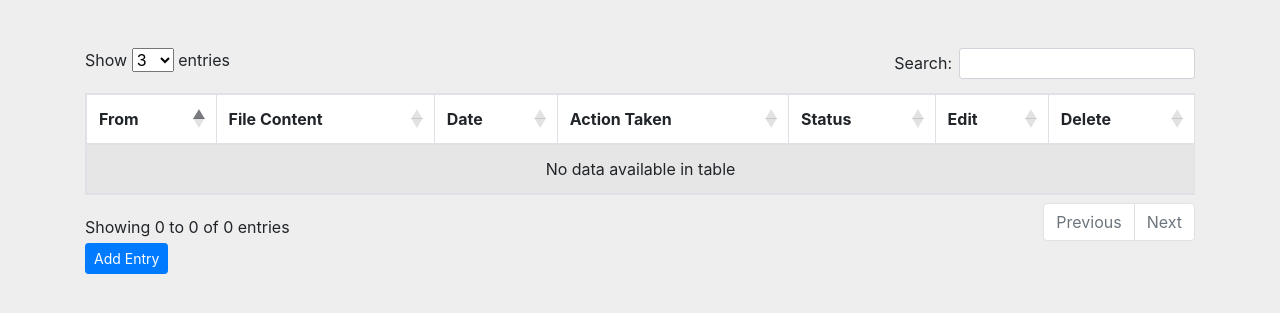
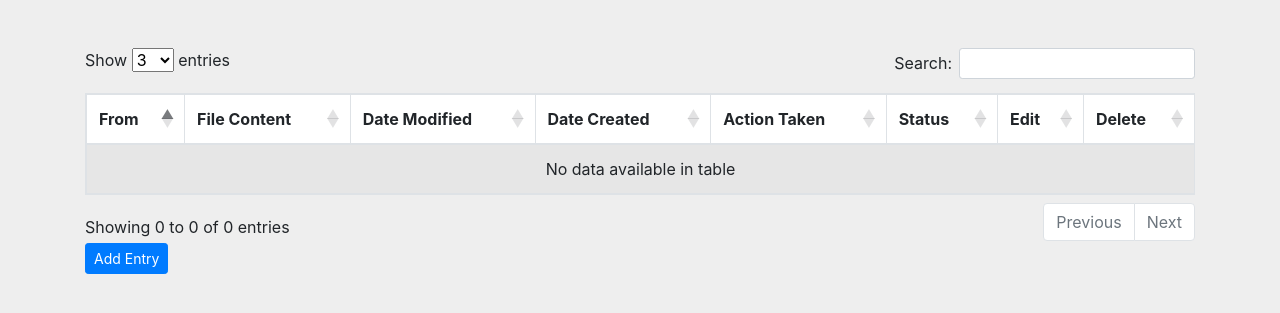
Before and after one commit to maoouu/DTLS_django, a Django app: template DatabaseSystem/EnvergaDB/templates/EnvergaDB/dashboard.html in a window 1280 px wide. Shown: the part 75-388 px from the top of the page. Run offline with Django 3.2, Linux system fonts and the light colour scheme; the template is opened without the code that fills it, so the values that code supplies are empty; some libraries are stand-ins or nearby versions.

Commit message:
Patch #6 (v1.0_12-30-20)
- added "Date Modified" column

```diff
--- a/DatabaseSystem/EnvergaDB/models.py
+++ b/DatabaseSystem/EnvergaDB/models.py
@@ -19,6 +19,8 @@ CURRENT_TIME = timezone.now
 class Records(models.Model):
     author = models.CharField(max_length=50, verbose_name="From")
     file_desc = models.CharField(max_length=100, verbose_name="File Content")
+    date_modified = models.DateField(
+        auto_now=True, verbose_name="Date Modified")
     date_created = models.DateField(
         default=CURRENT_TIME, verbose_name="Date Created")
     action_desc = models.CharField(max_length=100, verbose_name="Action Taken")
--- a/DatabaseSystem/EnvergaDB/templates/EnvergaDB/dashboard.html
+++ b/DatabaseSystem/EnvergaDB/templates/EnvergaDB/dashboard.html
@@ -23,7 +23,8 @@
             <thead>
                 <th>From</th>
                 <th>File Content</th>
-                <th>Date</th>
+                <th>Date Modified</th>
+                <th>Date Created</th>
                 <th>Action Taken</th>
                 <th>Status</th>
                 <th>Edit</th>
@@ -36,6 +37,7 @@
                 <tr>
                     <td>{{record.author}}</td>
                     <td>{{record.file_desc}}</td>
+                    <td>{{record.date_modified}}</td>
                     <td>{{record.date_created}}</td>
                     <td>{{record.action_desc}}</td>
                     <td>{{record.status}}</td>
```
Also changed, not shown: DatabaseSystem/EnvergaDB/migrations/0004_records_date_modified.py (added), DatabaseSystem/EnvergaDB/migrations/0005_auto_20201230_2306.py (added).
